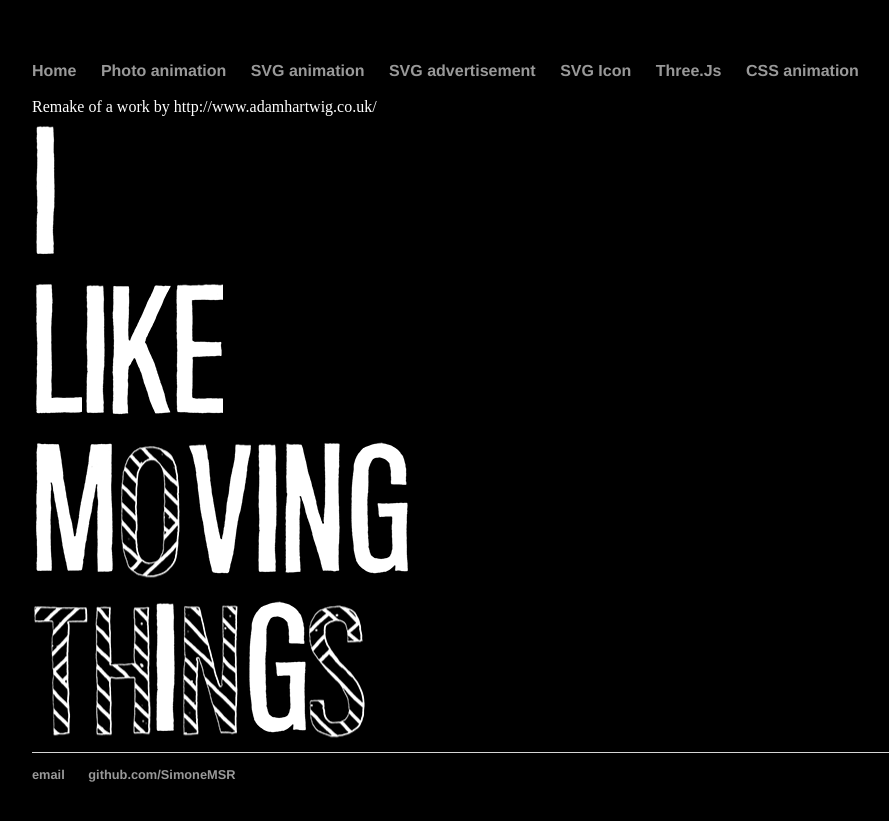
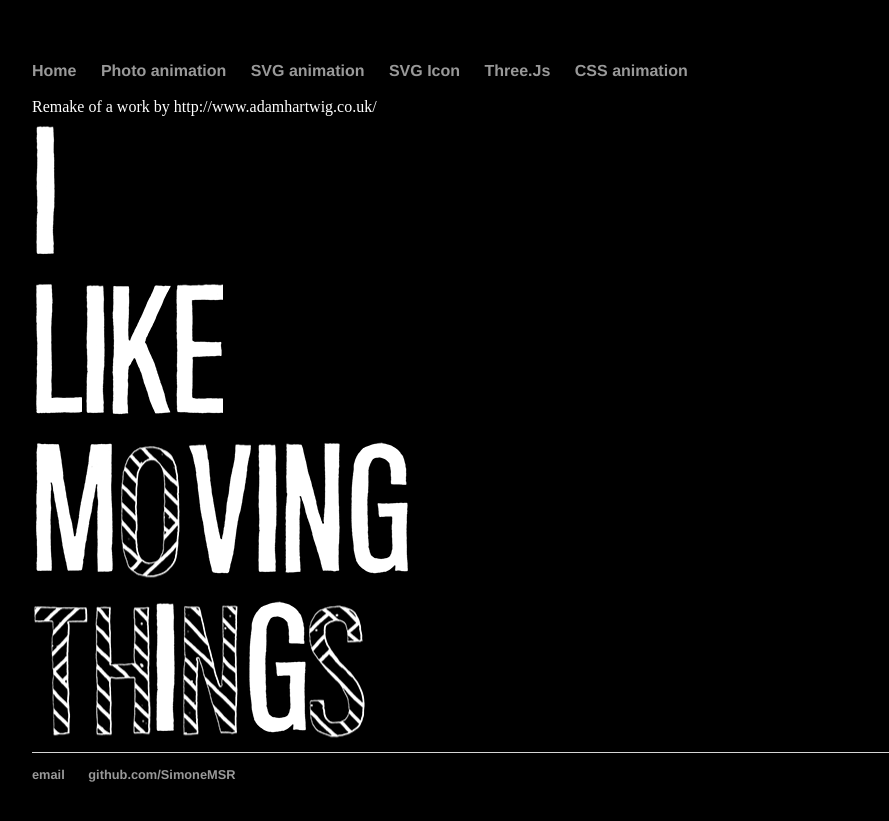
Before and after one commit to SimoneMSR/simonemsr.github.io, a Jekyll site: the page built from letters/index.html, in a window 1280 px wide. Shown: the top 821 px of the page, without its empty margins (160-1049 px from the left). Built offline with Jekyll 4.4.1, drawn with Linux system fonts in a browser that asks for light colours.

Commit message:
hide advertisement

```diff
--- a/_layouts/default.html
+++ b/_layouts/default.html
@@ -11,7 +11,6 @@
 	        		<li><a href="/">Home</a></li>
 		        	<li><a href="/hokey">Photo animation</a></li>
 		        	<li><a href="/sun">SVG animation</a></li>
-		        	<li><a href="/advertise">SVG advertisement</a></li>
 					<li><a href="/icons">SVG Icon</a></li>
 					<li><a href="/three">Three.Js</a></li>
 					<li><a href="/letters">CSS animation</a></li>
```
